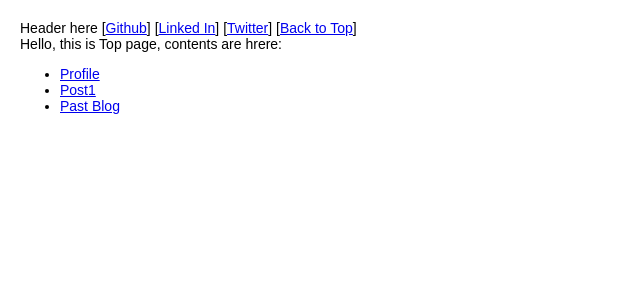
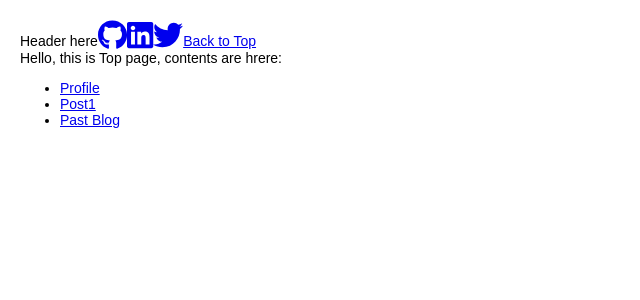
Before and after one commit to kkoisland/kkoisland-react, a React (Create React App) app: page / in a window 1280 px wide. Shown: the top 300 px of the page, without its empty margins (0-640 px from the left). Built offline with nearby package versions, Linux system fonts and the light colour scheme.

Commit message:
Add Icons for Github, Twitter, LinkedIn

```diff
--- a/package.json
+++ b/package.json
@@ -3,6 +3,9 @@
   "version": "0.0.0",
   "private": true,
   "dependencies": {
+    "@fortawesome/fontawesome-svg-core": "^6.2.1",
+    "@fortawesome/free-brands-svg-icons": "^6.2.1",
+    "@fortawesome/react-fontawesome": "^0.2.0",
     "@testing-library/jest-dom": "^5.16.1",
     "@testing-library/react": "^12.1.2",
     "@testing-library/user-event": "^13.5.0",
--- a/src/components/Header.tsx
+++ b/src/components/Header.tsx
@@ -1,13 +1,22 @@
 import React, { ReactElement } from 'react'
 import { Link } from 'react-router-dom'
+import { FontAwesomeIcon } from '@fortawesome/react-fontawesome'
+import { faTwitter, faGithub, faLinkedin } from '@fortawesome/free-brands-svg-icons'
 
 const Header = (): ReactElement => {
+  const iconStyle: React.CSSProperties = { padding: 0, fontSize: 30 }
   return (
-    <><div>Header here
-    [<a href="https://github.com/kkoisland" target="_blank" rel="noreferrer">Github</a>]
-    [<a href="https://www.linkedin.com/in/keiko-higuchi-b554449/" target="_blank" rel="noreferrer">Linked In</a>]
-    [<a href="https://twitter.com/kkoisland" target="_blank" rel="noreferrer">Twitter</a>]
-    [<Link to="/">Back to Top</Link>]
+    <><div style={{ textAlign: 'left', padding: 0 }}>Header here
+      <a href="https://github.com/kkoisland" target="_blank" rel="noreferrer">
+        <FontAwesomeIcon style={iconStyle} icon={faGithub}/>
+      </a>
+      <a href="https://www.linkedin.com/in/keiko-higuchi-b554449/" target="_blank" rel="noreferrer">
+        <FontAwesomeIcon style={iconStyle} icon={faLinkedin} size="2x"/>
+      </a>
+      <a href="https://twitter.com/kkoisland" target="_blank" rel="noreferrer">
+        <FontAwesomeIcon style={iconStyle} icon={faTwitter} />
+      </a>
+    <Link to="/">Back to Top</Link>
       </div></>
   )
 }
```
Also changed, not shown: src/index.tsx (+0 -9 lines), 2 other files (tests, documents, lock files or other folders).
